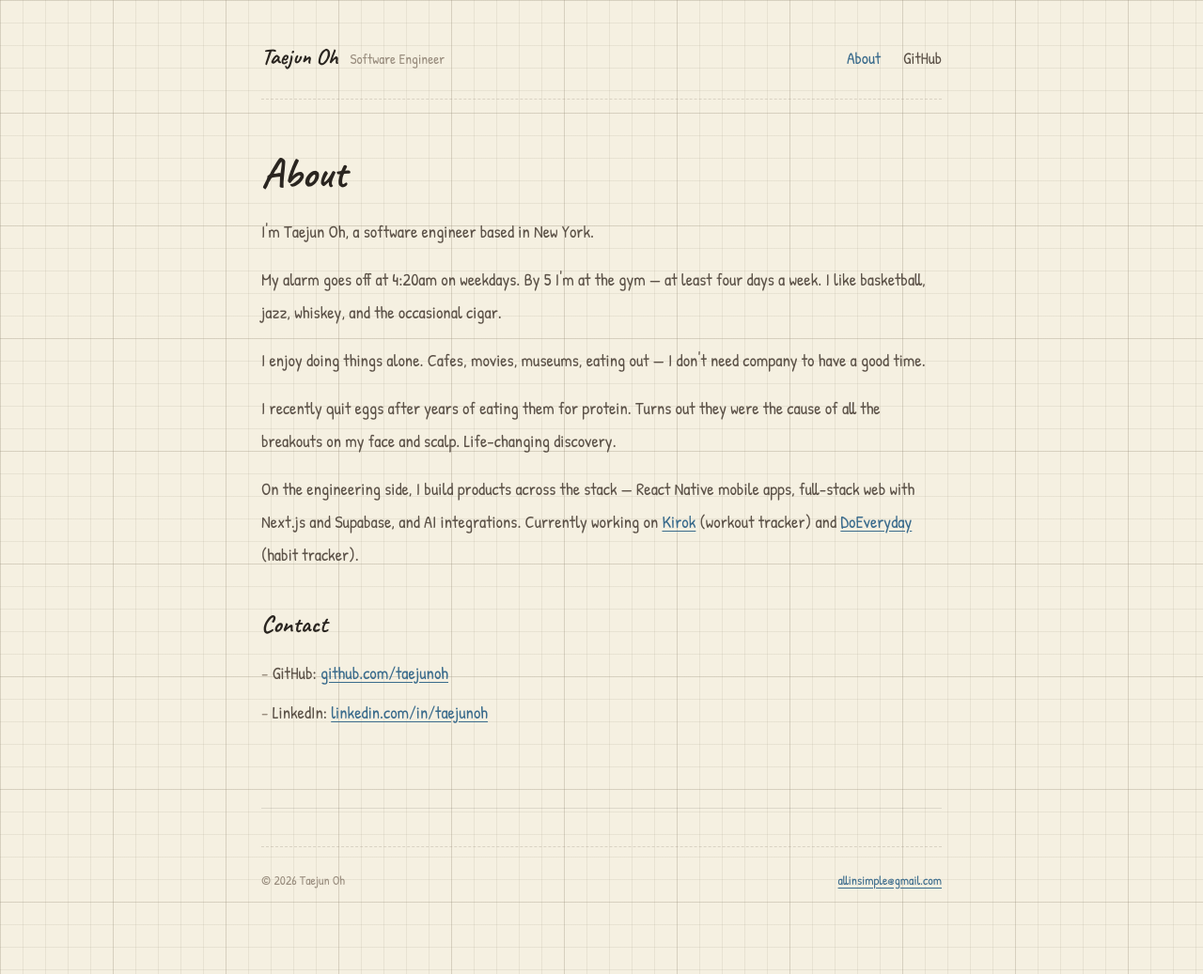
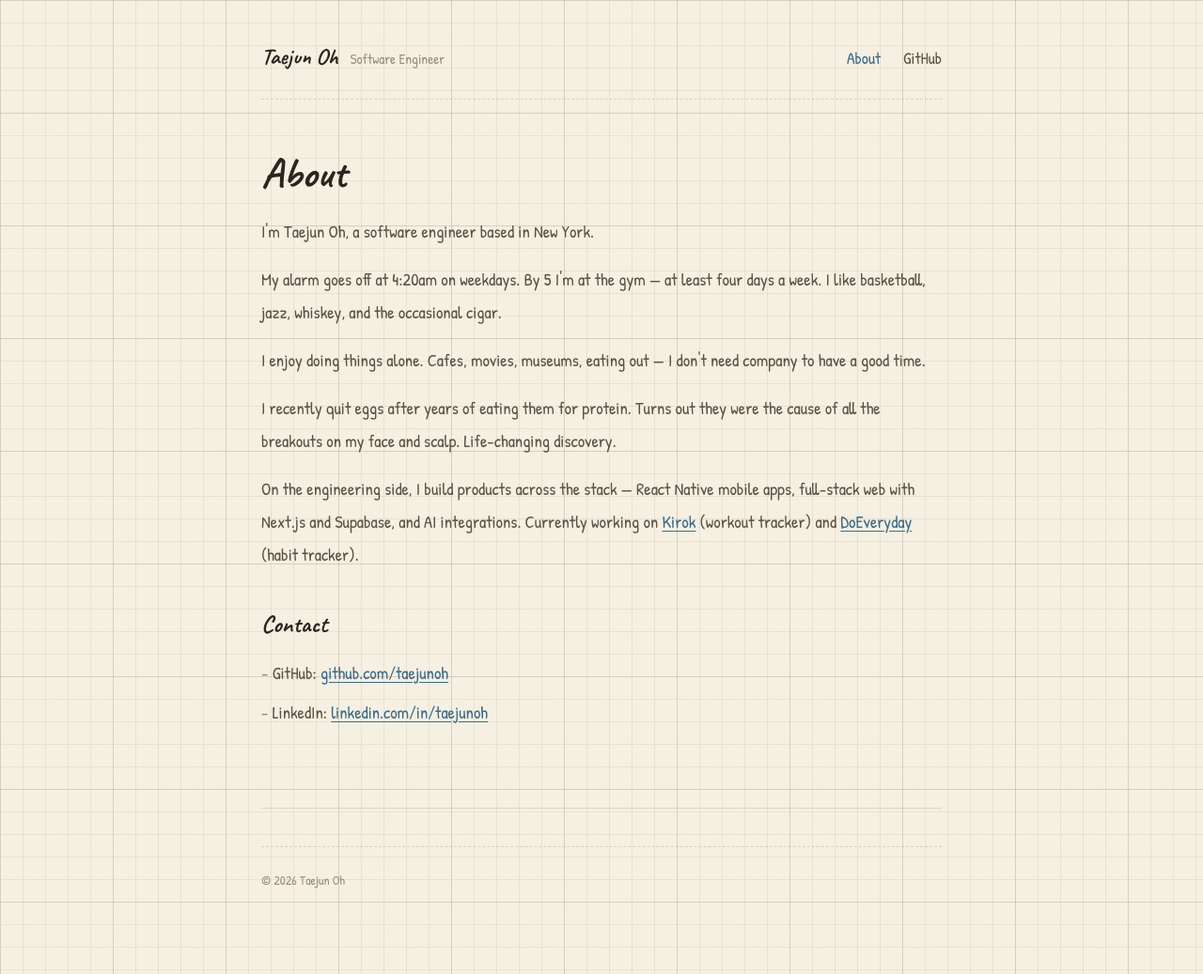
Before and after one commit to taejunoh/taejunoh.github.io, a plain HTML site: page about.html in a window 1280 px wide. Shown: the whole page at 94% size. Drawn offline with Linux system fonts and the light colour scheme.

Commit message:
Remove email from all page footers
Co-Authored-By: Claude Opus 4.6 (1M context) <noreply@anthropic.com>

```diff
--- a/about.html
+++ b/about.html
@@ -57,7 +57,6 @@
       <hr class="divider">
       <div class="footer-inner">
         <p class="footer-text">&copy; 2026 Taejun Oh</p>
-        <p class="footer-text"><a href="mailto:allinsimple@gmail.com">allinsimple@gmail.com</a></p>
       </div>
     </footer>
 
```
Also changed, not shown: projects/claude-token-usage.html (+0 -1 lines), projects/doeveryday.html (+0 -1 lines), projects/job-tracker.html (+0 -1 lines), projects/kirok.html (+0 -1 lines).
